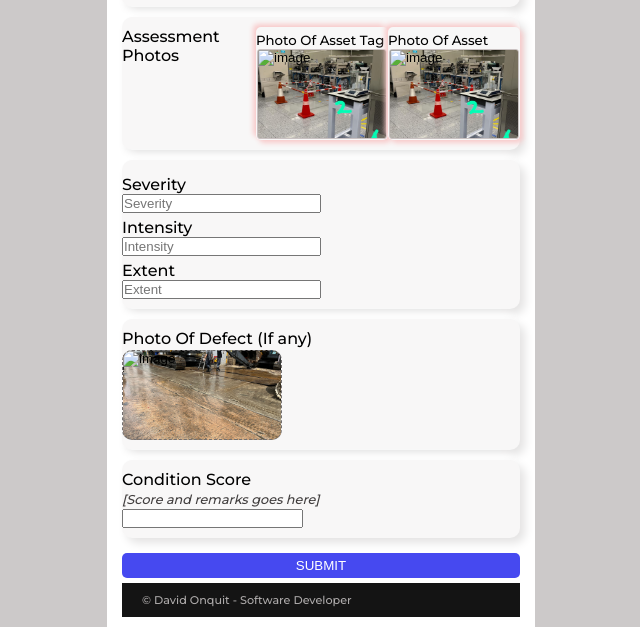
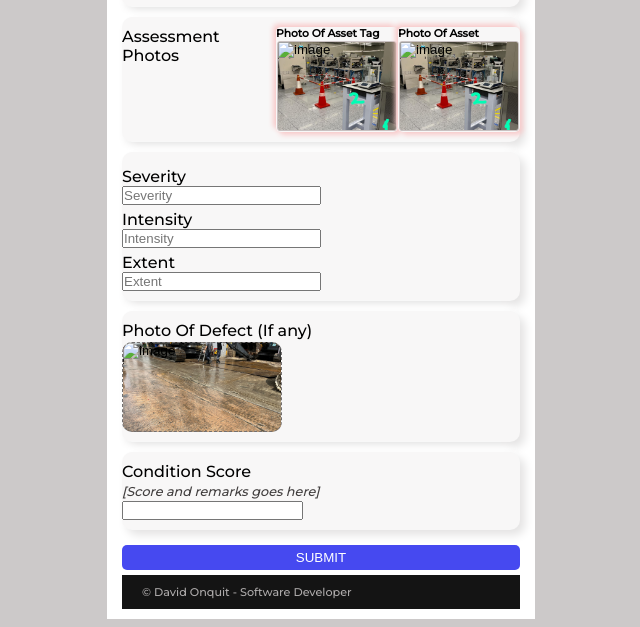
Before and after one commit to TKamote/C-WDevelopmentApp2, a plain HTML site: page index.html in a window 1280 px wide. Shown: the part 174-801 px from the top of the page, without its empty margins (319-959 px from the left). Drawn offline with Linux system fonts and the light colour scheme.

Commit message:
2nd' commit

```diff
--- a/index.html
+++ b/index.html
@@ -29,11 +29,11 @@
     <div class="assessment-photos" id="assessment-photos">
       <h4>Assessment Photos</h4>
       <div class="assessment-photos-input">
-        <h5>Photo Of Asset Tag</h5>
+        <h6>Photo Of Asset Tag</h6>
       <input class='asset-tag' type="image" src="#" alt="image">
       </div>
       <div class="assessment-photos-input">
-        <h5>Photo Of Asset</h5>
+        <h6>Photo Of Asset</h6>
         <input class="asset-photo" type="image" src="#" alt="image">
       </div>
     </div>
--- a/main.css
+++ b/main.css
@@ -57,7 +57,7 @@ body {
           background-repeat: no-repeat;
           background-size: cover;
           background-position: center;
-          width: 130px;
+          width: 120px;
           height: 90px;
           border-radius: 3px;
           border: solid #c9c1c1 0.5px; }
```
